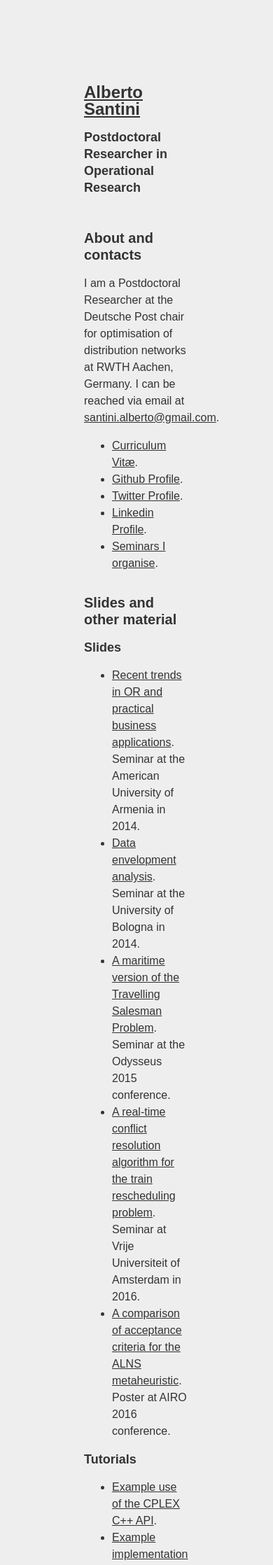
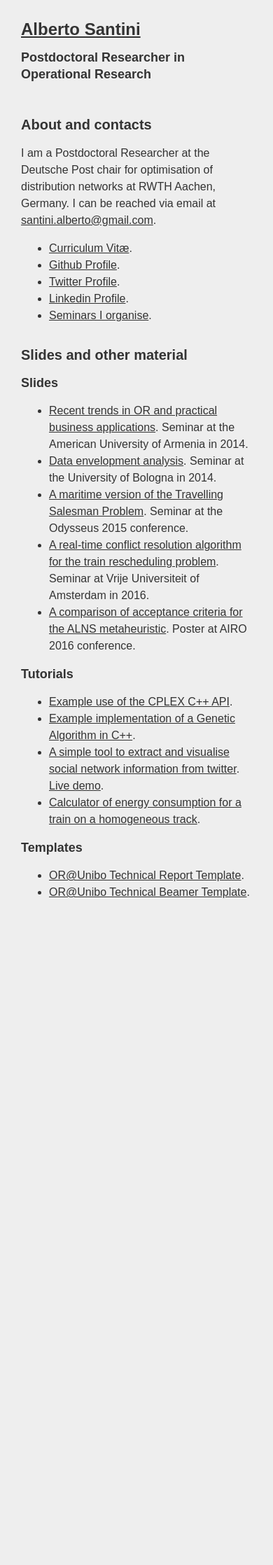
Before and after one commit to alberto-santini/alberto-santini.github.io, a Jekyll site: the page built from index.html, in a window 390 px wide. Shown: the top 2236 px of the page at 70% size. Built offline with Jekyll 4.4.1, drawn with Linux system fonts in a browser that asks for light colours; after the commit the page ends 1319 px from its top, so only the background shows below that.

Commit message:
Reduced margin for small devices

```diff
--- a/_layouts/default.html
+++ b/_layouts/default.html
@@ -13,6 +13,9 @@
       background: #eee;
       color: #333;
       line-height: 1.5em;
+    }
+    @media screen and (max-width: 680px) {
+      body { margin: 30px; }
     }
     a, a:link, a:hover, a:visited {
       text-decoration: underline;
```
